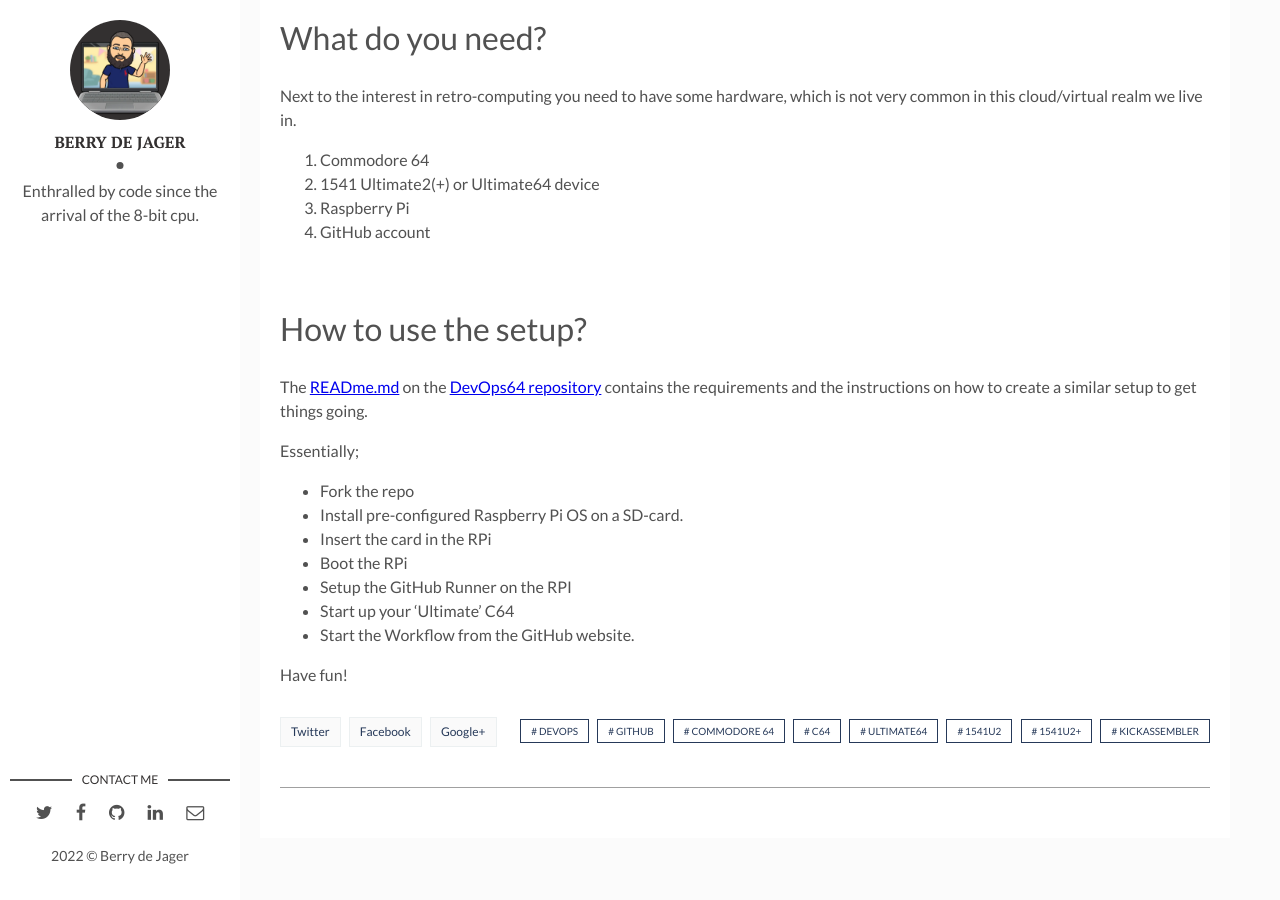
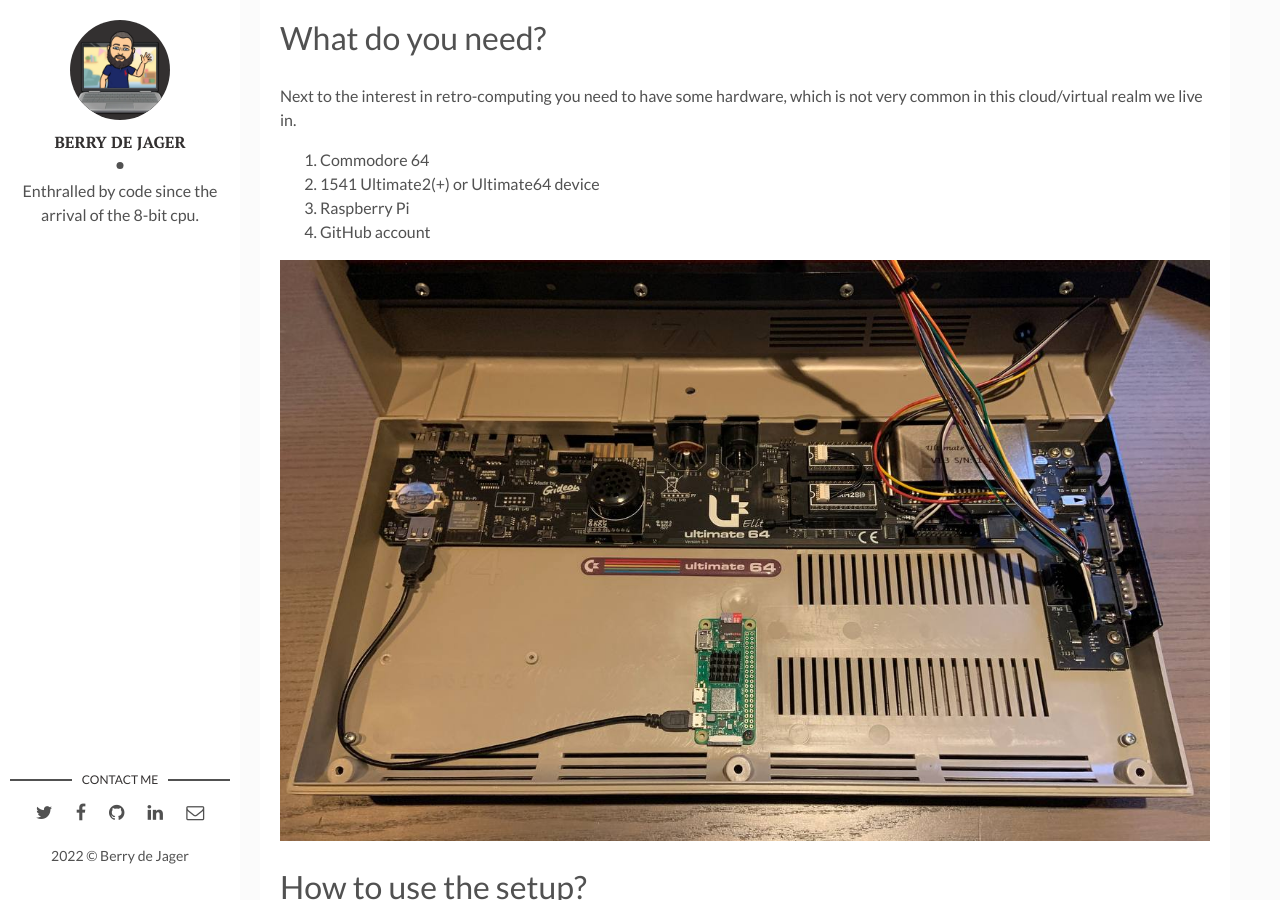
Before and after one commit to berrydejager/code, a Jekyll site: the page built from _posts/2021-12-31-DevOps-using-a-Commodore_64.markdown, in a window 1280 px wide and 900 px high, scrolled down 812 px. Built offline with Jekyll 4.4.1, drawn with Linux system fonts in a browser that asks for light colours.

Commit message:
Update 2021-12-31-DevOps-using-a-Commodore_64.markdown

```diff
--- a/_posts/2021-12-31-DevOps-using-a-Commodore_64.markdown
+++ b/_posts/2021-12-31-DevOps-using-a-Commodore_64.markdown
@@ -27,7 +27,7 @@
 3.  Raspberry Pi
 4.  GitHub account
 
-![](assets/img/ultimate64_rpi-zero-2-w.png)
+![](/assets/img/ultimate64_rpi-zero-2-w.png)
 
 # How to use the setup?
 
```
